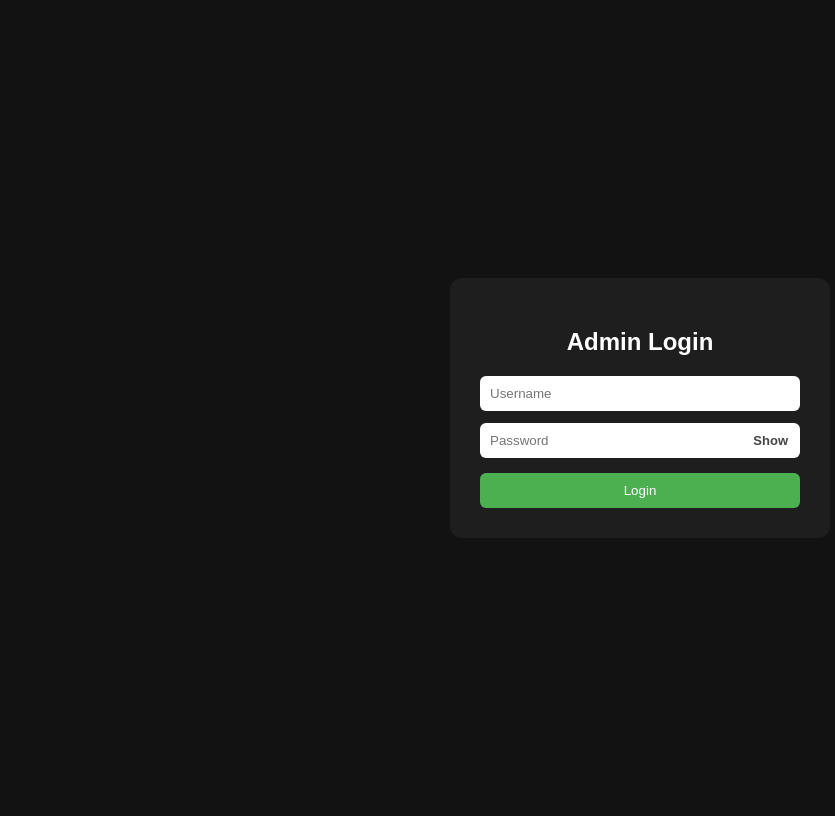
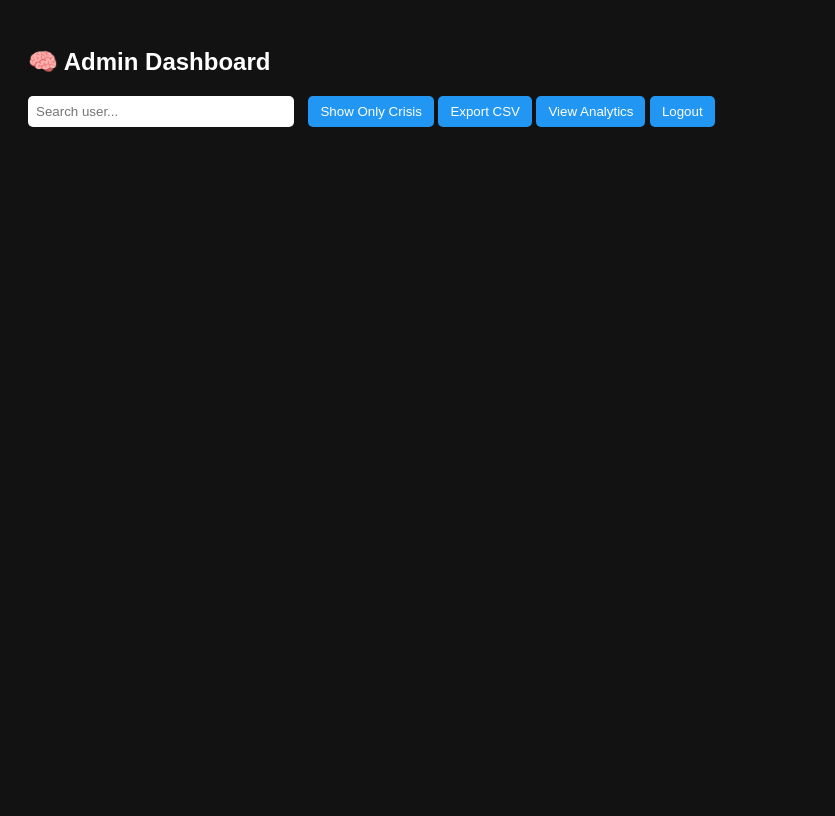
Before and after one commit to Apoorva-22/ManoSamvada, a Flask app: page /admin in a window 1280 px wide. Shown: the whole page, without its empty margins (0-835 px from the left). After the commit the page ends 127 px from the top, so only its background shows below. Run offline with Flask 3, Linux system fonts and the light colour scheme; the visitor is signed in with stand-in values (Sample User, id 1); data that the repository does not hold is empty; some libraries are stand-ins or nearby versions.

Commit message:
Update admin.html

```diff
--- a/templates/admin.html
+++ b/templates/admin.html
@@ -1,164 +1,348 @@
 <!DOCTYPE html>
 <html>
 <head>
-<title>Admin Login</title>
+    <title>Admin Dashboard</title>
 
-<style>
-body{
-    font-family:Arial;
-    display:flex;
-    justify-content:center;
-    align-items:center;
-    height:100vh;
-    background:#121212;
-    color:white;
-}
+    <style>
+        body{
+            font-family:Arial;
+            background:#121212;
+            color:white;
+            padding:20px;
+        }
 
-.box{
-    background:#1e1e1e;
-    padding:30px;
-    border-radius:12px;
-    width:320px;
-    text-align:center;
-}
+        input{
+            padding:8px;
+            width:250px;
+            margin-right:10px;
+            border-radius:5px;
+            border:none;
+            outline:none;
+        }
 
-input{
-    width:100%;
-    padding:10px;
-    border:none;
-    border-radius:6px;
-    outline:none;
-    box-sizing:border-box;
-}
+        button{
+            padding:8px 12px;
+            border:none;
+            border-radius:5px;
+            cursor:pointer;
+            background:#2196F3;
+            color:white;
+        }
 
-/* password */
-.password-wrap{
-    width:100%;
-    position:relative;
-    margin-top:12px;
-}
+        .session{
+            border:1px solid #333;
+            margin-bottom:15px;
+            border-radius:10px;
+            overflow:hidden;
+        }
 
-.password-wrap input{
-    padding-right:55px;
-}
+        .session-header{
+            background:#222;
+            padding:10px;
+            cursor:pointer;
+            display:flex;
+            justify-content:space-between;
+        }
 
-.eye-btn{
-    position:absolute;
-    right:12px;
-    top:50%;
-    transform:translateY(-50%);
-    cursor:pointer;
-    color:#444;
-    font-size:13px;
-    font-weight:600;
-    user-select:none;
-}
+        .messages{
+            display:none;
+            padding:10px;
+        }
 
-button{
-    width:100%;
-    margin-top:15px;
-    padding:10px;
-    background:#4CAF50;
-    color:white;
-    border:none;
-    border-radius:6px;
-    cursor:pointer;
-}
-</style>
+        .message{
+            margin:8px 0;
+            padding:8px;
+            border-radius:6px;
+            background:#1e1e1e;
+        }
+    </style>
 </head>
 
 <body>
 
-<div class="box">
+<h2>
+    🧠 Admin Dashboard
+    <span id="crisisCount" style="color:red;"></span>
+</h2>
 
-    <h2>Admin Login</h2>
+<input
+    type="text"
+    id="search"
+    placeholder="Search user..."
+>
 
-    <input
-        type="text"
-        id="username"
-        placeholder="Username"
-        onkeydown="handleKey(event)"
-    >
+<button onclick="toggleCrisis()" id="crisisBtn">
+    Show Only Crisis
+</button>
 
-    <div class="password-wrap">
+<button onclick="exportCSV()">
+    Export CSV
+</button>
 
-        <input
-            type="password"
-            id="password"
-            placeholder="Password"
-            onkeydown="handleKey(event)"
-        >
+<button onclick="viewAnalyticsFromSearch()">
+    View Analytics
+</button>
 
-        <span
-            class="eye-btn"
-            id="togglePass"
-            onclick="togglePassword()"
-        >
-            Show
-        </span>
+<button onclick="logout()">
+    Logout
+</button>
 
-    </div>
-
-    <button onclick="login()">
-        Login
-    </button>
-
-</div>
+<div id="container"></div>
 
 <script>
-function login(){
 
-    fetch("/admin/login",{
-        method:"POST",
-        headers:{
-            "Content-Type":"application/json"
-        },
-        body:JSON.stringify({
-            username:
-                document.getElementById("username").value,
+let allData = [];
+let showCrisisOnly = false;
 
-            password:
-                document.getElementById("password").value
-        })
-    })
-    .then(r=>r.json())
-    .then(data=>{
+// fetch data
+fetch("/admin/data")
+.then(res => res.json())
+.then(data => {
+    allData = data;
+    render(data);
+});
 
-        if(data.success){
-            window.location.href="/admin";
-        }else{
-            alert(data.message || "Invalid credentials");
+// crisis count
+fetch("/admin/crisis-count")
+.then(res => res.json())
+.then(data => {
+    document.getElementById("crisisCount").innerText =
+        `🔴 ${data.count}`;
+});
+
+// render
+function render(data){
+
+    let container =
+        document.getElementById("container");
+
+    container.innerHTML = "";
+
+    let grouped = {};
+
+    data.forEach(row => {
+
+        let searchText =
+            document.getElementById("search")
+            .value
+            .toLowerCase();
+
+        let username =
+            (row.username || "Unknown User")
+            .toLowerCase();
+
+        if(
+            searchText &&
+            !username.includes(searchText)
+        ) return;
+
+        let key =
+            username +
+            "_session_" +
+            row.session_id;
+
+        if(!grouped[key]){
+            grouped[key] = [];
         }
+
+        grouped[key].push(row);
     });
-}
 
-function togglePassword(){
+    for(let key in grouped){
 
-    const pass =
-        document.getElementById("password");
+        let session = grouped[key];
 
-    const btn =
-        document.getElementById("togglePass");
+        let hasCrisis =
+            session.some(
+                r => Number(r.is_crisis_flag) == 1
+            );
 
-    if(pass.type==="password"){
+        if(showCrisisOnly && !hasCrisis){
+            continue;
+        }
 
-        pass.type="text";
-        btn.innerText="Hide";
+        let sessionDiv =
+            document.createElement("div");
 
-    }else{
+        sessionDiv.classList.add("session");
 
-        pass.type="password";
-        btn.innerText="Show";
+        let header =
+            document.createElement("div");
+
+        header.classList.add("session-header");
+
+        let firstRow = session[0];
+
+        header.innerHTML = `
+            <span>
+                ${firstRow.username || "Unknown User"} |
+                Session ${firstRow.session_id}
+            </span>
+            <span>▼</span>
+        `;
+
+        if(hasCrisis){
+            header.style.borderLeft =
+                "5px solid red";
+        }
+
+        let messagesDiv =
+            document.createElement("div");
+
+        messagesDiv.classList.add("messages");
+
+        header.onclick = () => {
+
+            messagesDiv.style.display =
+                messagesDiv.style.display === "none"
+                ? "block"
+                : "none";
+        };
+
+        let totalMessages =
+            session.length;
+
+        let crisisCount =
+            session.filter(
+                r =>
+                    Number(
+                        r.is_crisis_flag
+                    ) == 1
+            ).length;
+
+        let emotionMap = {};
+
+        session.forEach(r => {
+
+            let e =
+                r.emotion_label ||
+                "neutral";
+
+            emotionMap[e] =
+                (emotionMap[e] || 0) + 1;
+        });
+
+        let dominantEmotion =
+            Object.keys(emotionMap).length > 0
+            ? Object.keys(emotionMap)
+                .reduce((a,b)=>
+                    emotionMap[a] >
+                    emotionMap[b]
+                    ? a
+                    : b
+                )
+            : "neutral";
+
+        let startTime =
+            session[0].timestamp;
+
+        let endTime =
+            session[
+                session.length - 1
+            ].timestamp;
+
+        messagesDiv.innerHTML = `
+            <div class="message">
+
+                🕒 Start: ${startTime}<br>
+
+                🕒 End: ${endTime}<br><br>
+
+                💬 Messages:
+                ${totalMessages}<br>
+
+                🔥 Emotion:
+                ${dominantEmotion}<br>
+
+                ${
+                    crisisCount > 0
+                    ? "🚨 Crisis Detected"
+                    : "Safe"
+                }
+
+            </div>
+        `;
+
+        sessionDiv.appendChild(header);
+        sessionDiv.appendChild(messagesDiv);
+
+        container.appendChild(sessionDiv);
     }
 }
 
-function handleKey(e){
+// search
+document
+.getElementById("search")
+.addEventListener("input", () => {
 
-    if(e.key==="Enter"){
-        e.preventDefault();
-        login();
+    render(allData);
+});
+
+// crisis toggle
+function toggleCrisis(){
+
+    showCrisisOnly =
+        !showCrisisOnly;
+
+    let btn =
+        document.getElementById(
+            "crisisBtn"
+        );
+
+    btn.innerText =
+        showCrisisOnly
+        ? "Show All Sessions"
+        : "Show Only Crisis";
+
+    render(allData);
+}
+
+// export
+function exportCSV(){
+
+    window.location.href =
+        "/admin/export";
+}
+
+// analytics
+function viewAnalyticsFromSearch(){
+
+    let username =
+        document
+        .getElementById("search")
+        .value
+        .trim();
+
+    if(!username){
+
+        alert("Enter username first");
+        return;
     }
+
+    window.location.href =
+        `/admin/analytics-page?user=${username}`;
 }
+
+// logout
+function logout(){
+
+    window.location.href =
+        "/admin/logout";
+}
+
+history.pushState(
+    null,
+    null,
+    location.href
+);
+
+window.onpopstate =
+function () {
+
+    window.location.href =
+        "/admin/login";
+};
+
 </script>
 
 </body>
```
